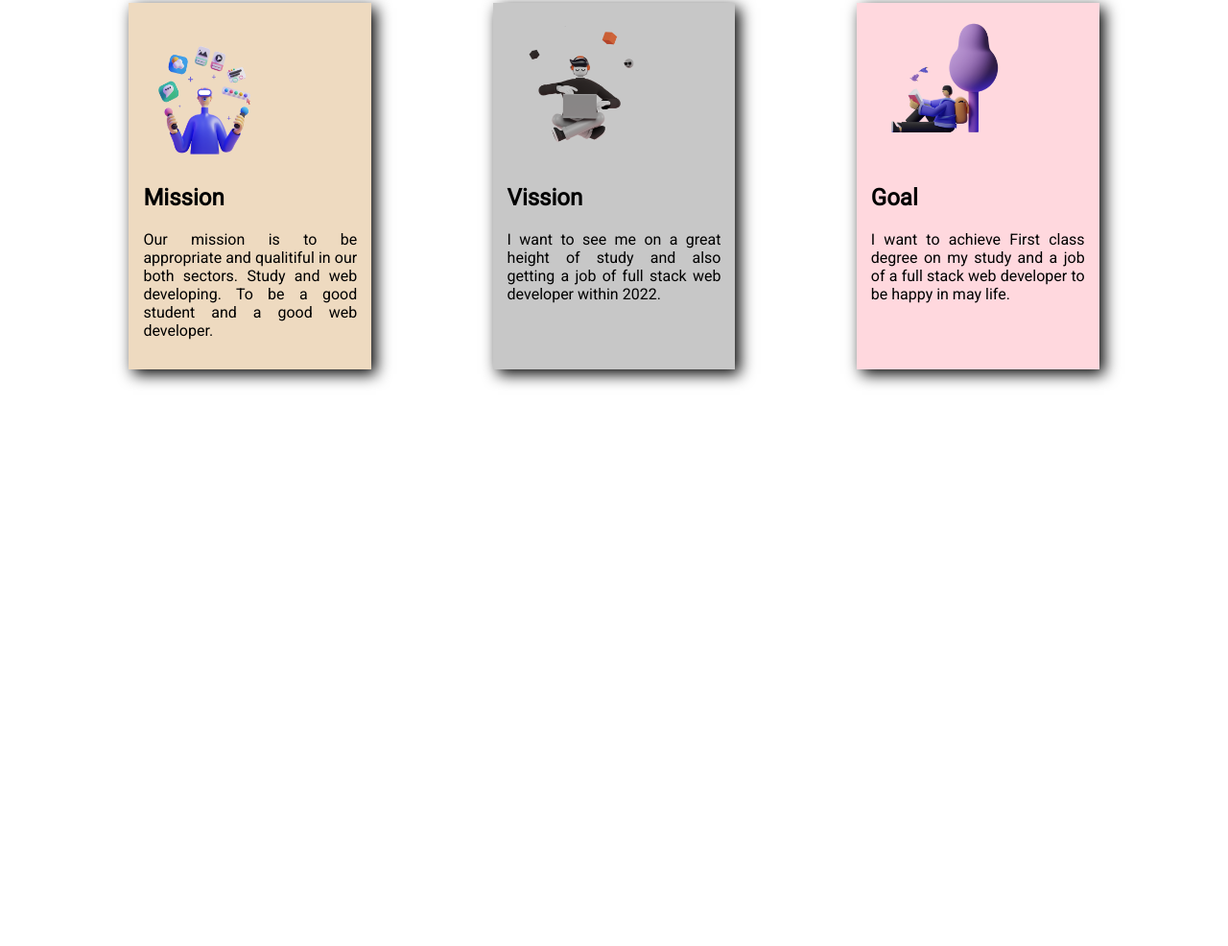
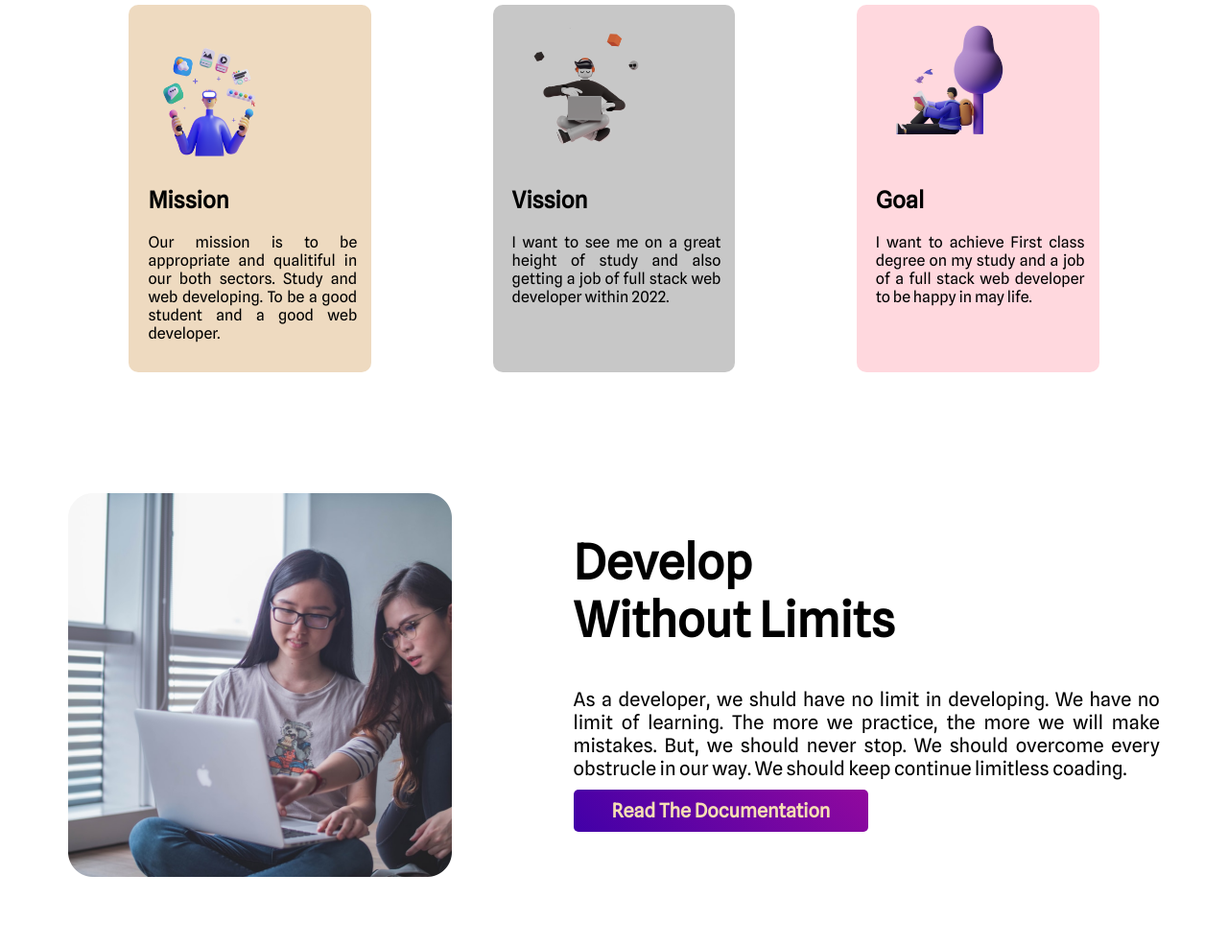
Before and after one commit to S-A-K-I-B/mission-2022, a plain HTML site: page index.html in a window 1280 px wide. Shown: the part 621-1607 px from the top of the page at 96% size. Before the commit the page ends 1077 px from the top, so only its background shows below. Drawn offline with Linux system fonts and the light colour scheme.

Commit message:
third-section

```diff
--- a/index.html
+++ b/index.html
@@ -8,7 +8,7 @@
     <link rel="stylesheet" href="style.css">
     <link rel="preconnect" href="https://fonts.googleapis.com">
 <link rel="preconnect" href="https://fonts.gstatic.com" crossorigin>
-<link href="https://fonts.googleapis.com/css2?family=Roboto&display=swap" rel="stylesheet">
+<link href="https://fonts.googleapis.com/css2?family=Roboto&family=Spline+Sans&display=swap" rel="stylesheet">
 
 </head>
 <body>
@@ -52,5 +52,17 @@
             </div>
         </div>
     </section>
+    <Section class="font third-section">
+        <div class="minor third">
+            <img src="images/pictures/coding.png" alt="">
+        </div>
+        <div class="major third">
+            <h1>Develop <br>Without Limits</h1>
+            <p>
+                As a developer, we shuld have no limit in developing. We have no limit of learning. The more we practice, the more we will make mistakes. But, we should never stop. We should overcome every obstrucle in our way. We should keep continue limitless coading.
+            </p>
+            <a class="ankor" href="page-one.html">Read The Documentation</a>
+        </div>
+    </Section>
 </body>
 </html>
--- a/style.css
+++ b/style.css
@@ -1,6 +1,7 @@
 .font{
     font-family: 'Roboto', sans-serif;
-    font-size 20px
+    font-family: 'Spline Sans', sans-serif;
+    font-size 20px;
 }
 h1{
     font-size: 50px;
@@ -25,7 +26,7 @@ h1{
     text-decoration: none;
     color: wheat;
     font-weight: 700;
-    background: linear-gradient(rgb(65, 0, 168),rgb(146, 9, 158));
+    background: linear-gradient(45deg, rgb(65, 0, 168),rgb(146, 9, 158));
     padding: 10px 40px;
     border-radius: 5px;
 }
@@ -41,7 +42,8 @@ h1{
 .one-three{
     width: 20%;
     padding: 15px;
-    box-shadow: 5px 5px 15px black;
+    padding-left: 20px;
+    border-radius: 10px;
 }
 .one-three img{
     height: 150px;
@@ -62,3 +64,15 @@ h1{
     text-align: justify;
     background-color: rgba(255, 182, 193, 0.534);
 }
+.third-section{
+    display: flex;
+    text-align: justify;
+}
+.minor img{
+height: 400px;
+width: 400px;
+}
+.third{
+    margin: 5%;
+    font-size: 20px;
+}
```
